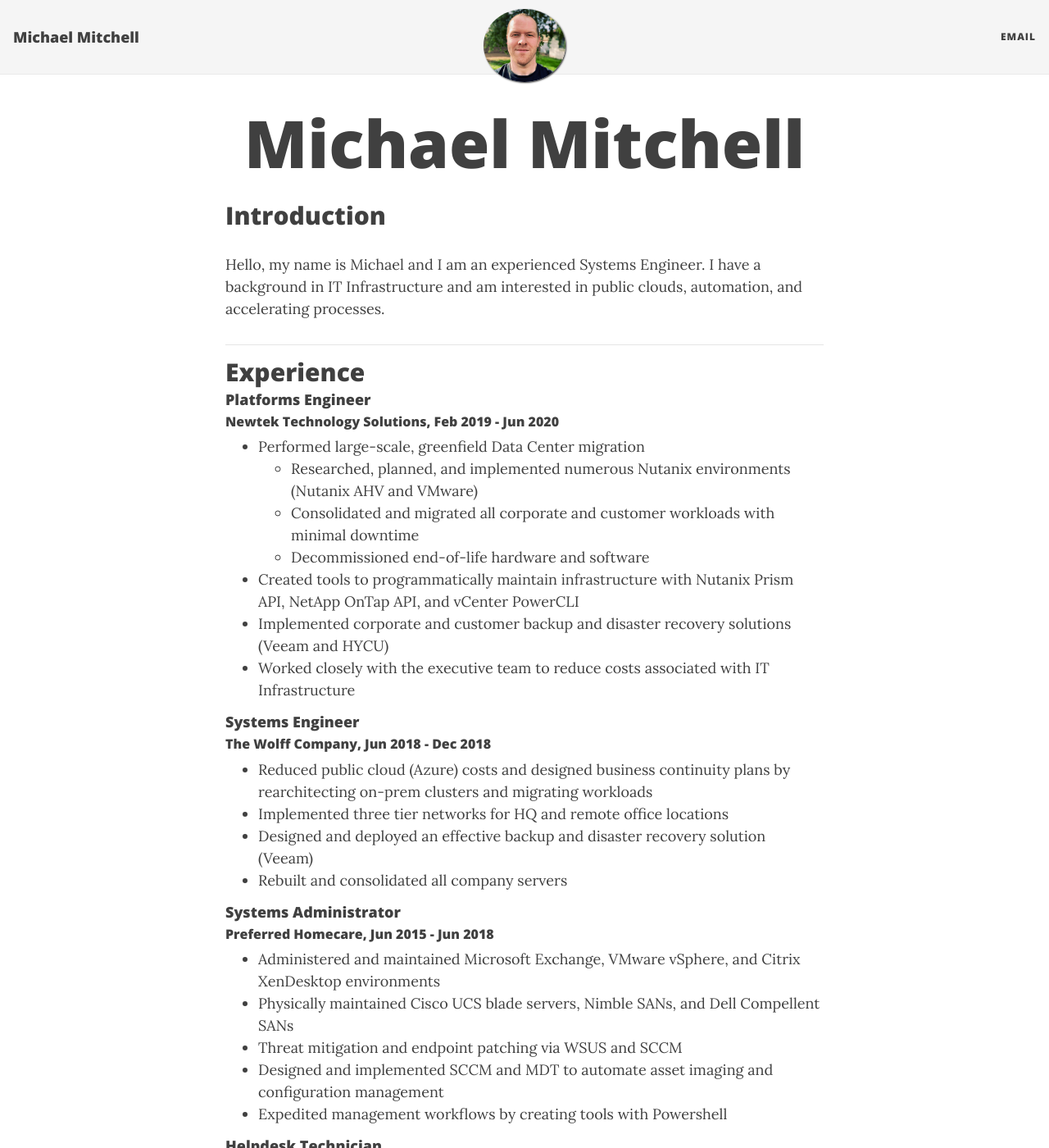
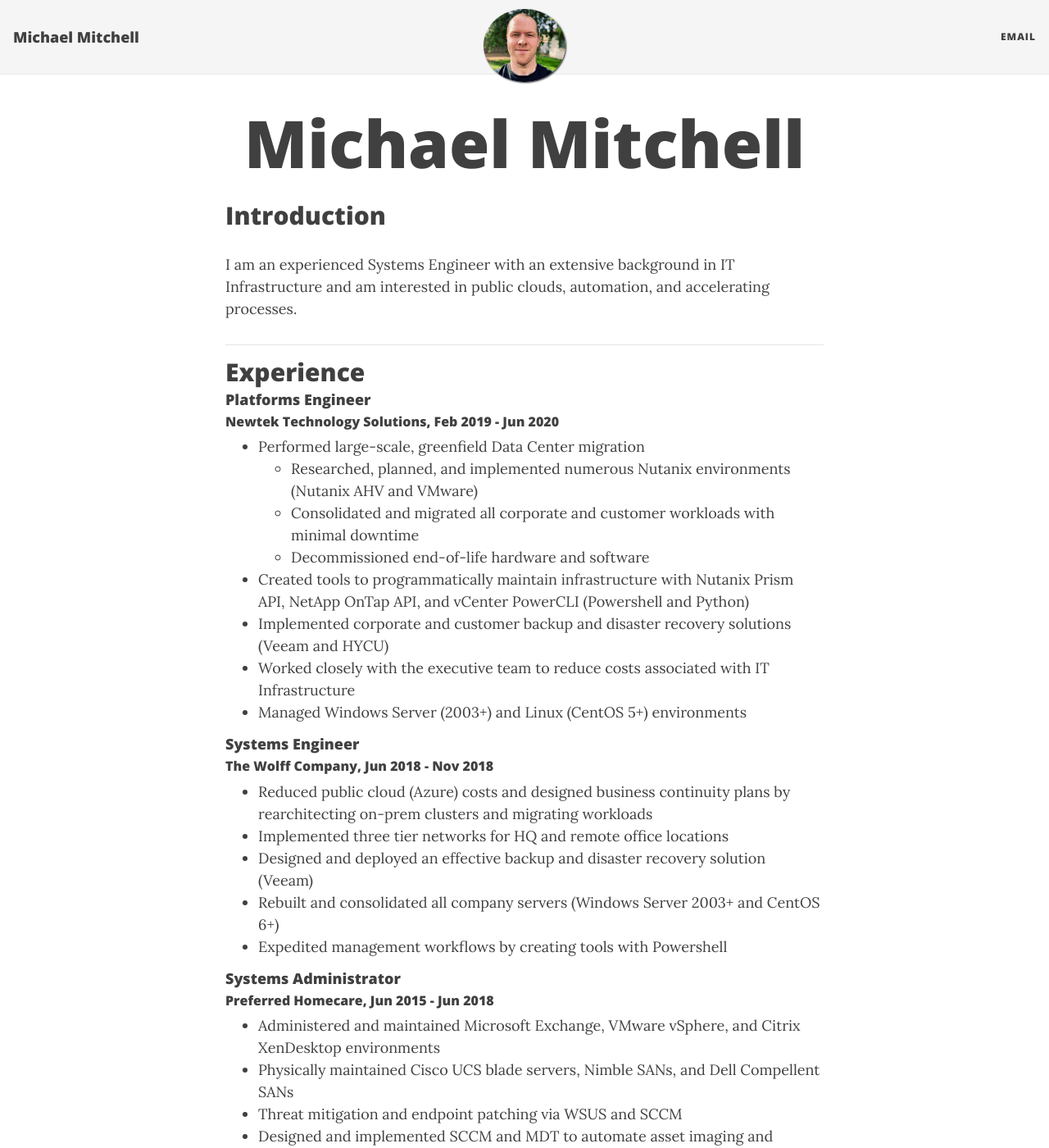
Before and after one commit to themichaelmitchell/themichaelmitchell.github.io, a Jekyll site: the page built from index.md, in a window 1280 px wide and 1400 px high. Shown: the whole window at 82% size. Built offline with Jekyll 4.4.1, drawn with Linux system fonts in a browser that asks for light colours; nearby versions of some CDN libraries; some of the changed text lies outside the part shown.

Commit message:
shorten intro, add *nix info

```diff
--- a/index.md
+++ b/index.md
@@ -5,7 +5,7 @@ title: Michael Mitchell
 ---
 
 ## Introduction
-Hello, my name is Michael and I am an experienced Systems Engineer. I have a background in IT Infrastructure and am interested in public clouds, automation, and accelerating processes.
+I am an experienced Systems Engineer with an extensive background in IT Infrastructure and am interested in public clouds, automation, and accelerating processes.
 
 ---
 
@@ -16,16 +16,18 @@ Hello, my name is Michael and I am an experienced Systems Engineer. I have a bac
   - Researched, planned, and implemented numerous Nutanix environments (Nutanix AHV and VMware)
   - Consolidated and migrated all corporate and customer workloads with minimal downtime
   - Decommissioned end-of-life hardware and software
-- Created tools to programmatically maintain infrastructure with Nutanix Prism API, NetApp OnTap API, and vCenter PowerCLI
+- Created tools to programmatically maintain infrastructure with Nutanix Prism API, NetApp OnTap API, and vCenter PowerCLI (Powershell and Python)
 - Implemented corporate and customer backup and disaster recovery solutions (Veeam and HYCU)
 - Worked closely with the executive team to reduce costs associated with IT Infrastructure
+- Managed Windows Server (2003+) and Linux (CentOS 5+) environments
 
 #### Systems Engineer
-###### The Wolff Company, Jun 2018 - Dec 2018
+###### The Wolff Company, Jun 2018 - Nov 2018
 - Reduced public cloud (Azure) costs and designed business continuity plans by rearchitecting on-prem clusters and migrating workloads
 - Implemented three tier networks for HQ and remote office locations
 - Designed and deployed an effective backup and disaster recovery solution (Veeam)
-- Rebuilt and consolidated all company servers
+- Rebuilt and consolidated all company servers (Windows Server 2003+ and CentOS 6+)
+- Expedited management workflows by creating tools with Powershell
 
 #### Systems Administrator
 ###### Preferred Homecare, Jun 2015 - Jun 2018
@@ -34,15 +36,17 @@ Hello, my name is Michael and I am an experienced Systems Engineer. I have a bac
 - Threat mitigation and endpoint patching via WSUS and SCCM
 - Designed and implemented SCCM and MDT to automate asset imaging and configuration management
 - Expedited management workflows by creating tools with Powershell
+- Managed Windows Server (2008+) and Linux (Ubuntu) environments
 
 #### Helpdesk Technician
 ###### LMI Solution, Sep 2014 - Jun 2015
 - Administered VMware vSphere environments and ShoreTel VOIP environments
 - Accelerated endpoint imaging and configuration with Powershell
 - Worked and completed tickets while meeting an SLA
+- Managed Windows Server (2008+) and Linux (Ubuntu) environments
 
 ---
 
 ## Extracurricular
-- Continued learning via my homelab (VMware, containers, IaC)
+- Continued learning via my homelab (VMware, containers (docker/rancher), IaC (Terraform, Ansible))
 - Actively working towards AWS certifications (Solutions Architect and SysOps Administrator)
```
